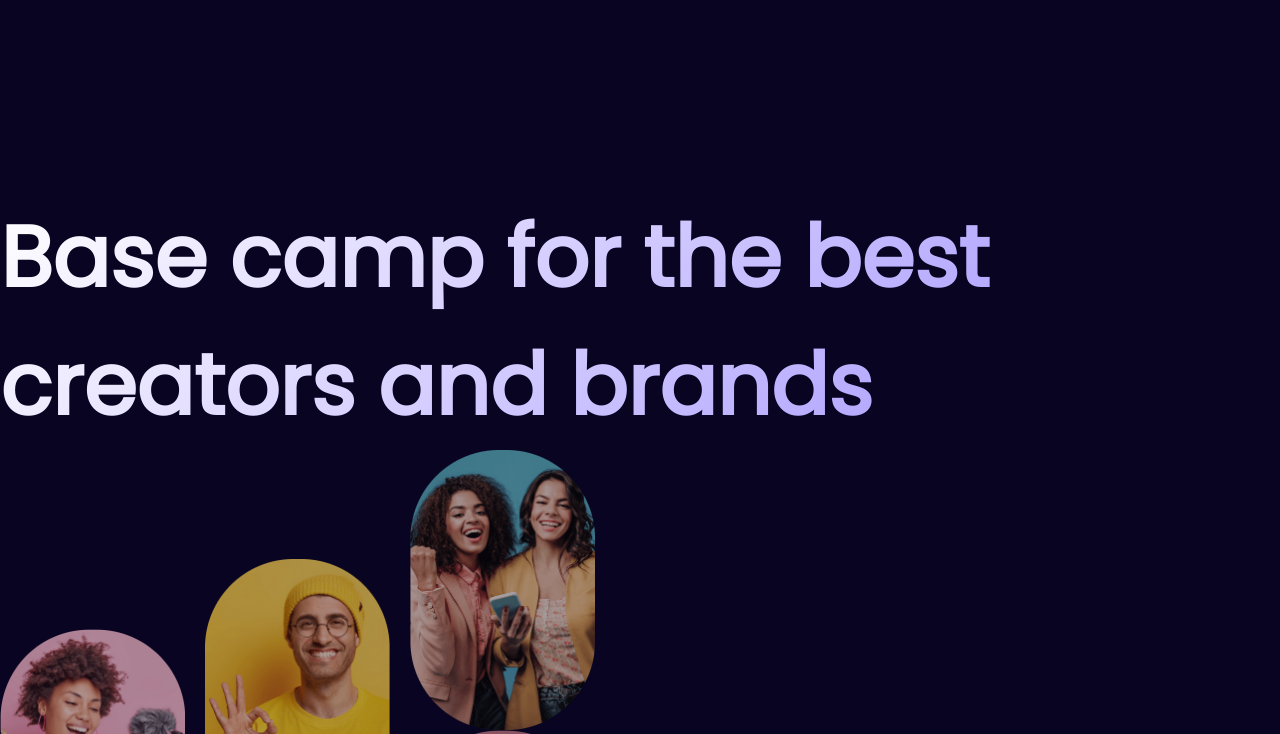
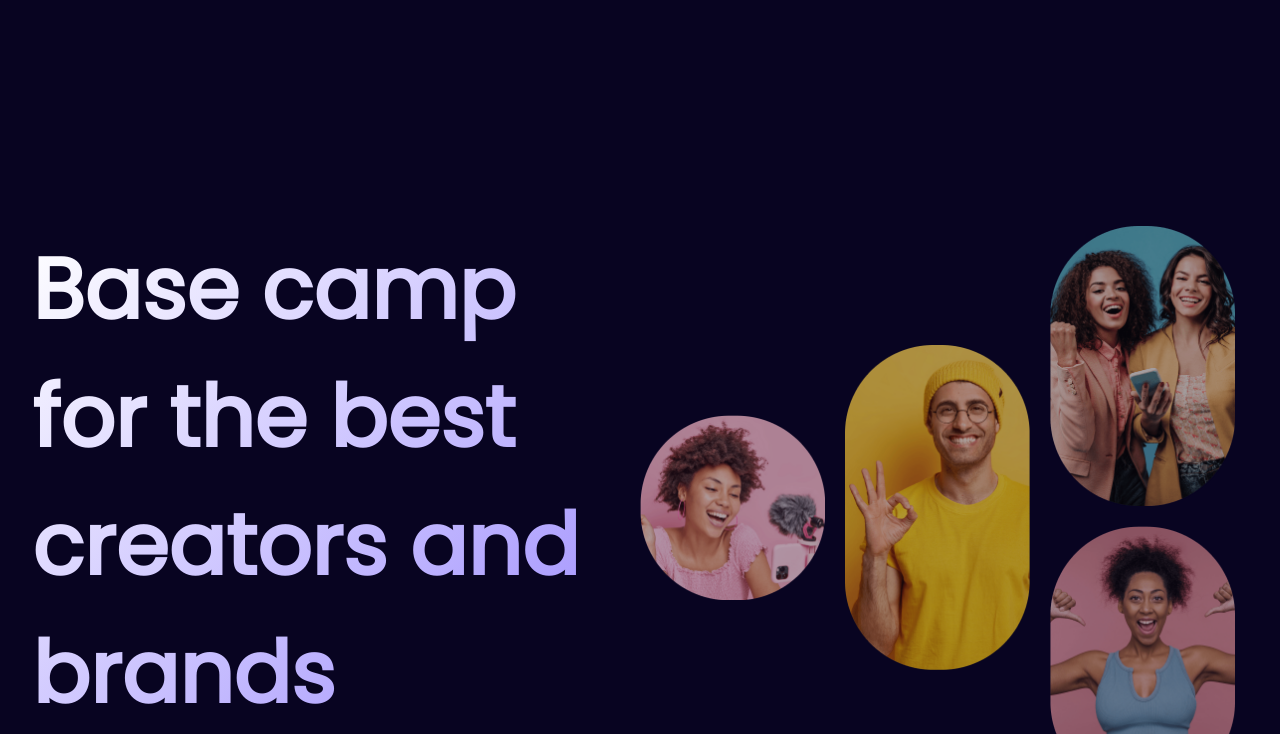
Before and after one commit to heyhaiderhere/digitalbase_website, a plain HTML site: page index.html in a window 1280 px wide. Shown: the part 66-800 px from the top of the page. Drawn offline with Linux system fonts and the light colour scheme.

Commit message:
hero images

```diff
--- a/index.html
+++ b/index.html
@@ -71,7 +71,7 @@
         <div class="hero-images">
           <img class="hero-image-1 hero-image" src="./images/2.png" alt="" />
           <img class="hero-image-2 hero-image" src="./images/1.png" alt="" />
-          <div>
+          <div class="inner-hero-images">
             <img class="hero-image-3 hero-image" src="./images/3.png" alt="" />
             <img class="hero-image-4 hero-image" src="./images/4.png" alt="" />
           </div>
--- a/style.css
+++ b/style.css
@@ -66,6 +66,8 @@ p {
 }
 .grid-container {
   display: grid;
+  grid-template-columns: 1fr 1fr;
+  padding: 2rem;
 }
 .hero-images {
   display: flex;
@@ -82,6 +84,11 @@ p {
   -o-object-fit: contain;
   object-fit: contain;
 }
+.inner-hero-images {
+  display: flex;
+  flex-direction: column;
+  gap: 20px;
+}
 
 img {
   border: 0;
```
